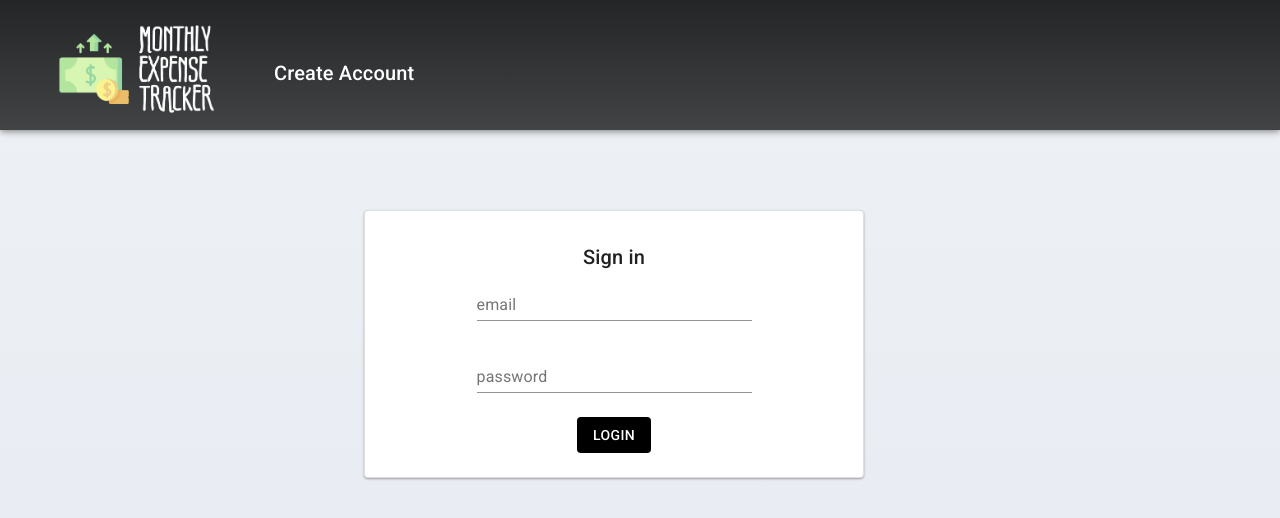
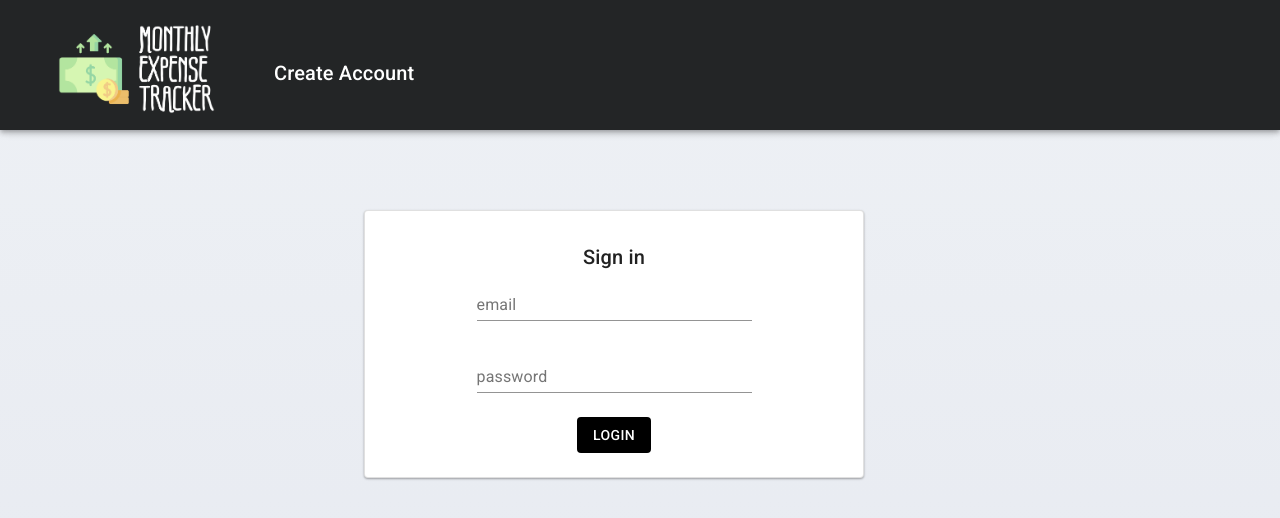
Before and after one commit to zhusain1/montly-budgeting-app, a React (Create React App) app: page / in a window 1280 px wide. Shown: the top 518 px of the page. Built offline with nearby package versions, Linux system fonts and the light colour scheme.

Commit message:
fixing warnings

```diff
--- a/src/functional_components/LoggedInNavbar.js
+++ b/src/functional_components/LoggedInNavbar.js
@@ -17,9 +17,7 @@ const useStyles = makeStyles(() => ({
     },
 
     nav: {
-        background: '#232526',
-        background: '-webkit-linear-gradient(to top, #414345, #232526)',
-        background: 'linear-gradient(to top, #414345, #232526)',
+        background: '#232526'
     }
   }));
 
@@ -39,7 +37,7 @@ export default function LoggedInNavbar() {
                 <Toolbar>
                     <Typography variant="h6" className={classes.root}>
                         <Link to='/'>
-                            <img src={logo}/>
+                            <img src={logo} alt=""/>
                         </Link>
                     </Typography>
                     <Button onClick={logout}>
--- a/src/functional_components/Navbar.js
+++ b/src/functional_components/Navbar.js
@@ -15,9 +15,7 @@ const useStyles = makeStyles(() => ({
     },
 
     nav: {
-        background: '#232526',
-        background: '-webkit-linear-gradient(to top, #414345, #232526)',
-        background: 'linear-gradient(to top, #414345, #232526)',
+        background: '#232526'
     }
   }));
 
@@ -29,7 +27,7 @@ export default function Navbar() {
                 <Toolbar>
                     <Typography variant="h6" className={classes.root}>
                         <Link to='/'>
-                            <img src={logo}/>
+                            <img src={logo} alt=""/>
                         </Link>
                     </Typography>
                     <Typography variant="h6" className={classes.root}>
```
